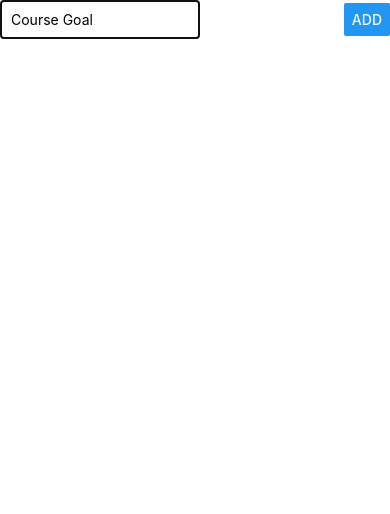
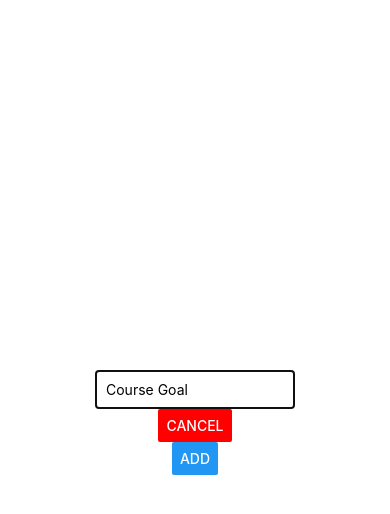
Before and after one commit to Lix311/Native-Guide, a React Native app: screen / in a window 390 px wide. Both pictures are taken after a click on the button "ADD NEW GOAL". Shown: the top 514 px of the page. Built offline with nearby package versions, Linux system fonts and the light colour scheme.

Commit message:
cancel and clearing input

```diff
--- a/App.js
+++ b/App.js
@@ -18,13 +18,21 @@
   }
 
   const addGoalHandler = goalTitle => {
-    setCourseGoals(currentGoals => [...currentGoals, {id: Math.random().toString(), value: goalTitle}])
+    setCourseGoals(currentGoals => [
+      ...currentGoals,
+      {id: Math.random().toString(), value: goalTitle
+    }]);
+    setIsAddMode(false);
+  }
+
+  const cancelGoalAdditionHandler = () => {
+    setIsAddMode(false);
   }
 
   return (
     <View style={styles.screen}>
     <Button title="Add New Goal" onPress={() => setIsAddMode(true)}/>
-      <GoalInput visible={isAddMode} addGoalHandler={addGoalHandler}/>
+      <GoalInput visible={isAddMode} onAddGoal={addGoalHandler} onCancel={cancelGoalAdditionHandler}/>
         <FlatList
           keyExtractor={(item, index) => item.id}
           data={courseGoals}
--- a/components/GoalInput.js
+++ b/components/GoalInput.js
@@ -8,6 +8,11 @@
         setEnteredGoal(enteredText);
       }
 
+     const addGoalHandler = () => {
+        props.onAddGoal(enteredGoal);
+        setEnteredGoal('');
+     }
+
 return (
     <Modal visible={props.visible} animationType="slide">
         <View style={styles.inputContainer}>
@@ -17,7 +22,8 @@
             onChangeText={goalInputHandler}
             value={enteredGoal}
             />
-            <Button title="ADD" onPress={props.addGoalHandler.bind(this, enteredGoal)}/>
+            <Button title="CANCEL" color="red" onPress={props.onCancel}/>
+            <Button title="ADD" onPress={addGoalHandler}/>
         </View>
     </Modal>
     );
@@ -26,8 +32,8 @@
 
 const styles = StyleSheet.create({
     inputContainer: {
-        flexDirection: 'row',
-        justifyContent: 'space-between',
+        flex: 1,
+        justifyContent: 'center',
         alignItems: 'center'
       },
       textInput: {
```
